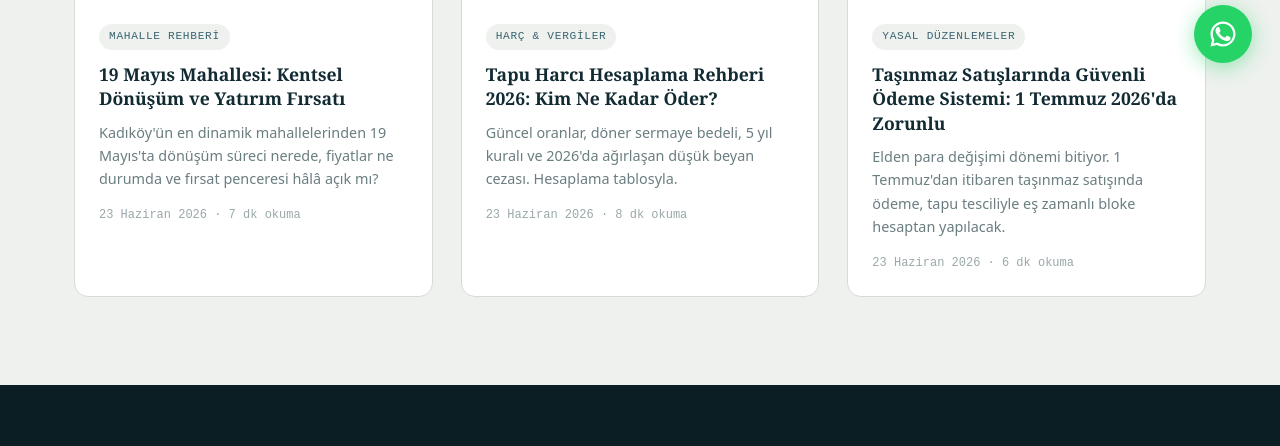
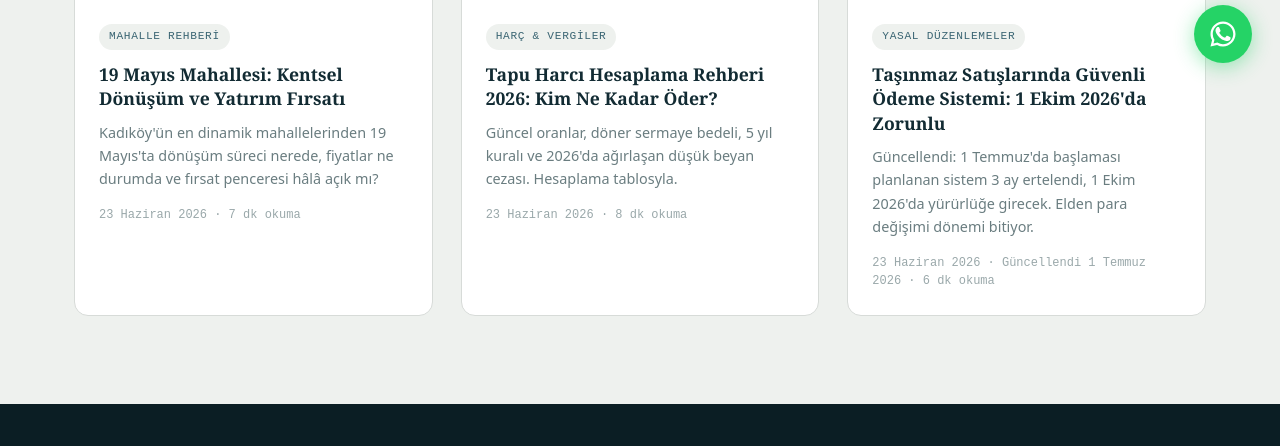
Before and after one commit to myWpilot/Hande-EREN-Emlak, a plain HTML site: page blog.html in a window 1280 px wide. Shown: the part 709-1155 px from the top of the page. Drawn offline with Linux system fonts and the light colour scheme; no server answers.

Commit message:
Update blog.html

```diff
--- a/blog.html
+++ b/blog.html
@@ -141,9 +141,9 @@
           </div>
           <div class="blog-card__body">
             <span class="blog-card__tag">Yasal Düzenlemeler</span>
-            <h2 class="blog-card__title"><a href="blog/guvenli-odeme-sistemi-2026.html">Taşınmaz Satışlarında Güvenli Ödeme Sistemi: 1 Temmuz 2026'da Zorunlu</a></h2>
-            <p class="blog-card__excerpt">Elden para değişimi dönemi bitiyor. 1 Temmuz'dan itibaren taşınmaz satışında ödeme, tapu tesciliyle eş zamanlı bloke hesaptan yapılacak.</p>
-            <div class="blog-card__meta">23 Haziran 2026 · 6 dk okuma</div>
+            <h2 class="blog-card__title"><a href="blog/guvenli-odeme-sistemi-2026.html">Taşınmaz Satışlarında Güvenli Ödeme Sistemi: 1 Ekim 2026'da Zorunlu</a></h2>
+            <p class="blog-card__excerpt">Güncellendi: 1 Temmuz'da başlaması planlanan sistem 3 ay ertelendi, 1 Ekim 2026'da yürürlüğe girecek. Elden para değişimi dönemi bitiyor.</p>
+            <div class="blog-card__meta">23 Haziran 2026 · Güncellendi 1 Temmuz 2026 · 6 dk okuma</div>
           </div>
         </article>
 
```
